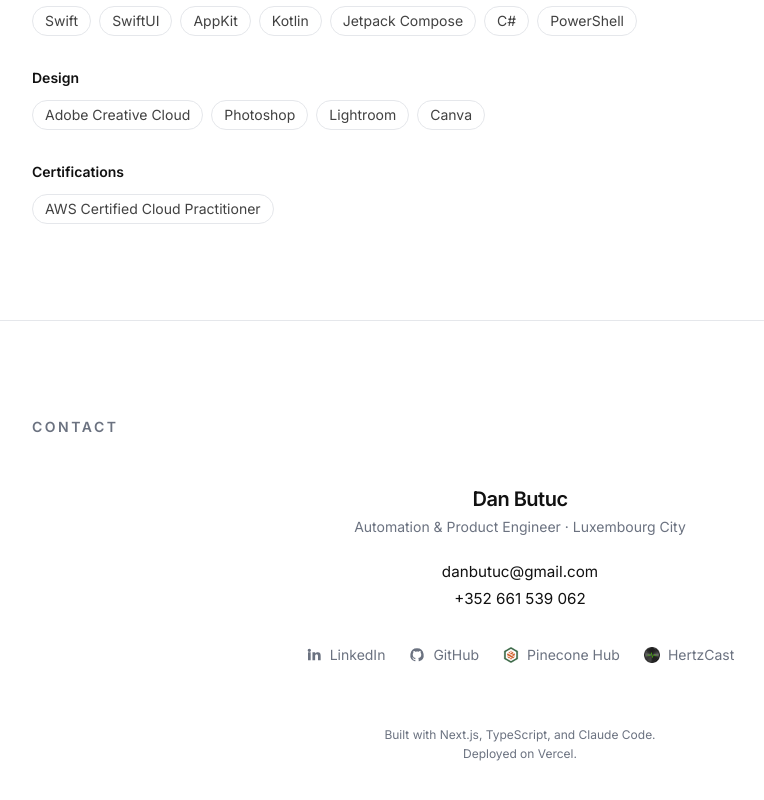
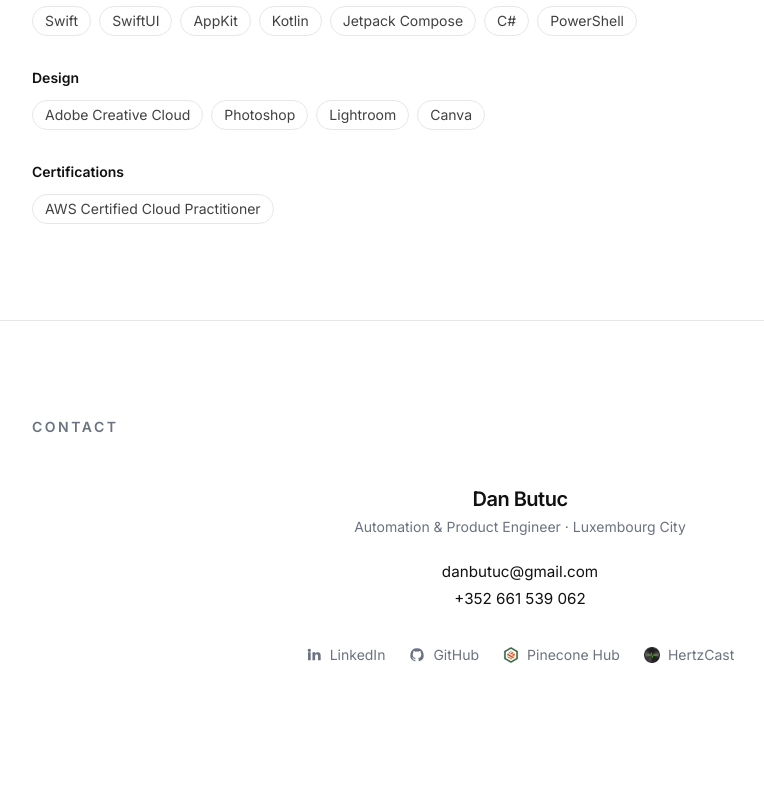
Before and after one commit to theDanButuc/dan-butuc-cv, a Next.js app: page / in a window 1280 px wide. Shown: the part 4499-5299 px from the top of the page, without its empty margins (120-884 px from the left). After the commit the page ends 5264 px from the top, so only its background shows below. Built offline with nearby package versions, Linux system fonts and the light colour scheme.

Commit message:
Remove the colophon from the footer

```diff
--- a/app/layout.tsx
+++ b/app/layout.tsx
@@ -15,7 +15,8 @@
     'CV and portfolio of Dan Butuc, Automation & Product Engineer based in Luxembourg.',
   openGraph: {
     title: 'Dan Butuc - Automation & Product Engineer',
-    description: 'Built with Next.js, TypeScript, and Claude Code.',
+    description:
+      'CV and portfolio of Dan Butuc, Automation & Product Engineer based in Luxembourg.',
     url: 'https://danbutuc.vercel.app',
     type: 'website',
   },
--- a/components/Contact.tsx
+++ b/components/Contact.tsx
@@ -50,12 +50,6 @@
             </li>
           ))}
         </ul>
-
-        <div className="mt-14 text-xs leading-relaxed text-muted">
-          {contact.footer.map((line) => (
-            <p key={line}>{line}</p>
-          ))}
-        </div>
       </div>
     </Section>
   )
--- a/data/cv.ts
+++ b/data/cv.ts
@@ -298,8 +298,4 @@
       icon: 'hertzcast',
     },
   ] satisfies IconLink[],
-  footer: [
-    'Built with Next.js, TypeScript, and Claude Code.',
-    'Deployed on Vercel.',
-  ],
 }
```
